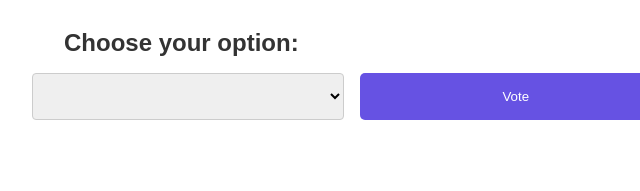
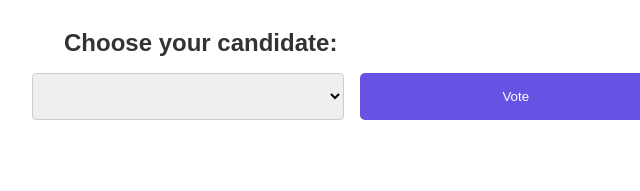
Before and after one commit to readyitzoo/Blockchain, a website: page frontend/index.html in a window 1280 px wide. Shown: the part 376-567 px from the top of the page, 288-928 px from the left. Drawn offline with Linux system fonts and the light colour scheme; no server answers.

Commit message:
update front

```diff
--- a/frontend/index.html
+++ b/frontend/index.html
@@ -20,7 +20,7 @@
       </div>
 
       <div class="formGroup">
-        <label for="vote"><h2>Choose your option:</h2></label>
+        <label for="vote"><h2>Choose your candidate:</h2></label>
 
         <div class="formRow">
           <select name="vote" id="vote"></select>
```
